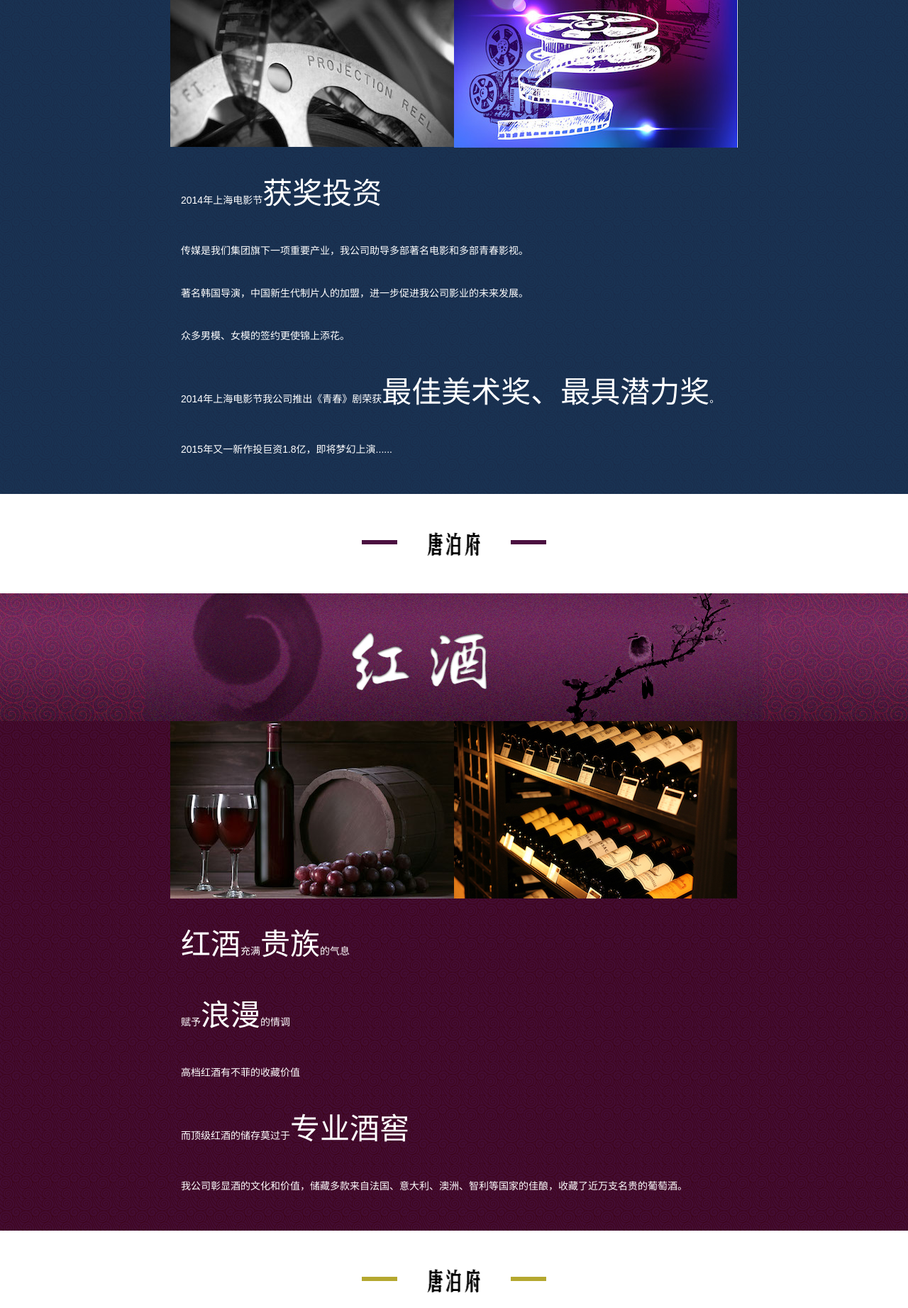
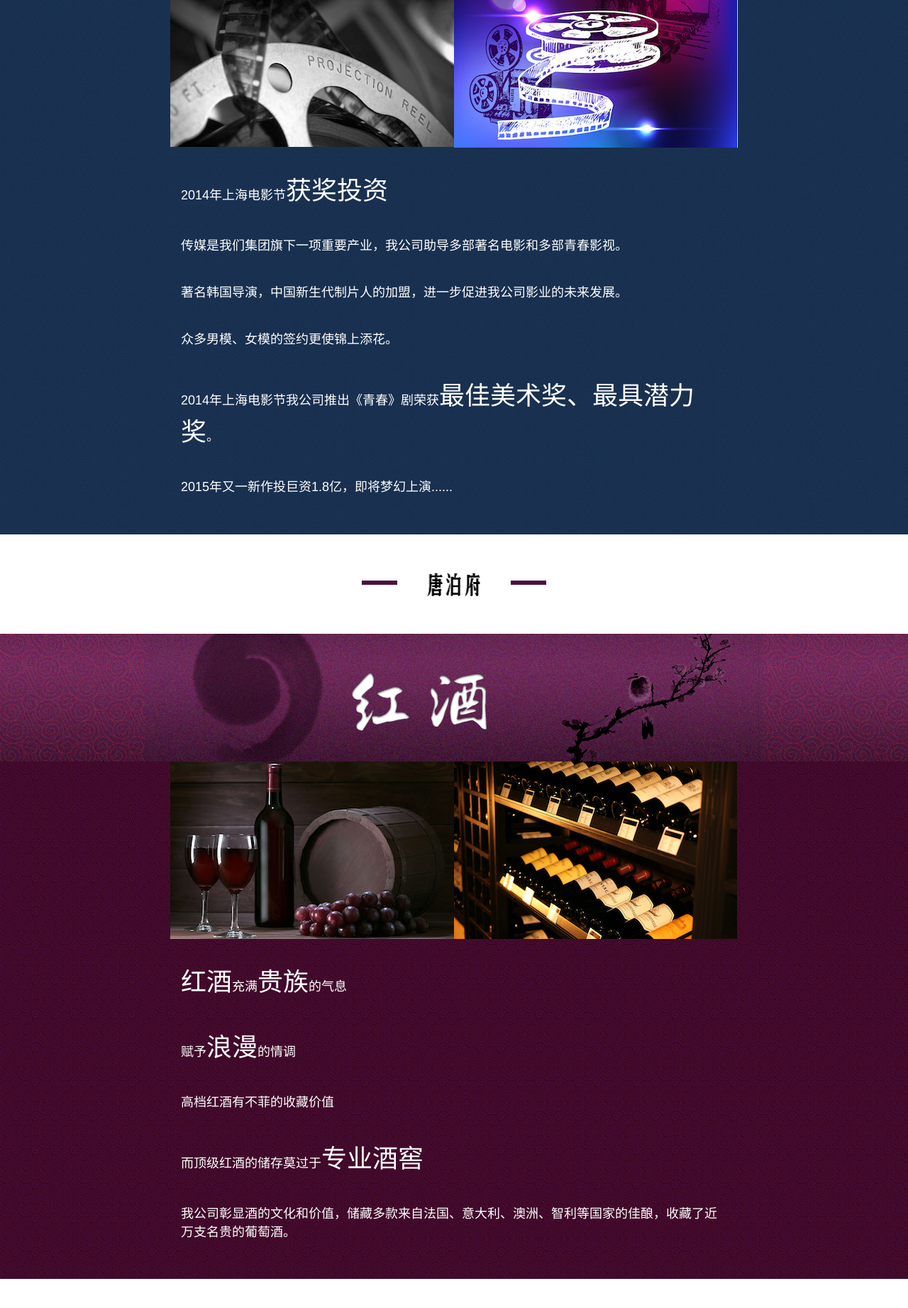
Before and after one commit to cash2one/tangbofu, a Django app: page / in a window 1280 px wide. Shown: the part 1233-3076 px from the top of the page at 71% size. Run offline with Django 3.2, Linux system fonts and the light colour scheme; style sheets or scripts are compiled from the project's sources; parts of the project's set-up code (start-up, migrations or seed data) failed here and were passed over; some libraries are stand-ins or nearby versions.

Commit message:
字体调整大小。

```diff
--- a/main/static/main/scss/main.scss
+++ b/main/static/main/scss/main.scss
@@ -111,7 +111,7 @@
 
 @media (min-width:721px) {
 span.big {
-    font-size: 3em;
+    font-size: 2em;
 }
 .indent {
     padding-left: 5em;
@@ -141,6 +141,7 @@ span.big {
         margin-right: auto;
         padding: 15px;
         color: white;
+        font-size: 18px;
     }
     img {
         float: left;
```
